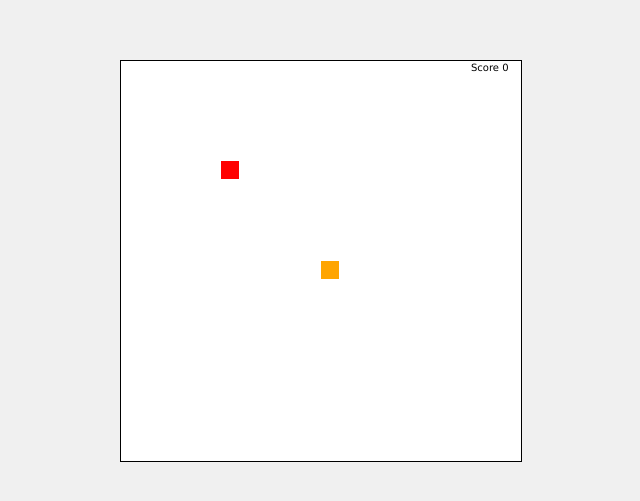
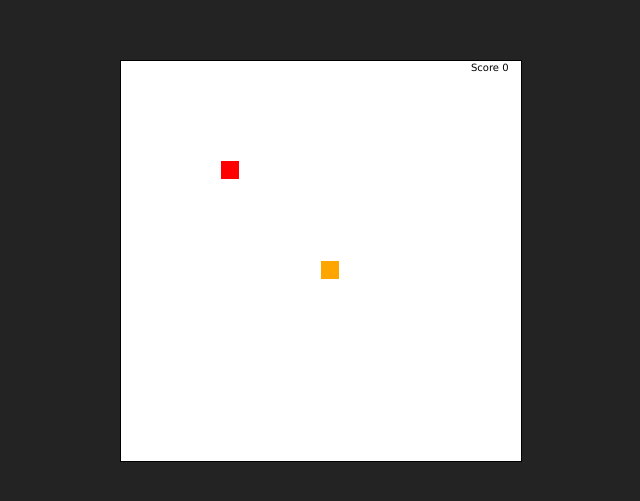
Before and after one commit to xCoja/SnakeGame, a plain HTML site: page snake game/index.html in a window 1280 px wide. Shown: the part 139-640 px from the top of the page, without its empty margins (319-959 px from the left). Drawn offline with Linux system fonts and the light colour scheme.

Commit message:
Add files via upload

```diff
--- a/snake game/style.css
+++ b/snake game/style.css
@@ -3,7 +3,7 @@ body {
     justify-content: center;
     align-items: center;
     height: 100vh;
-    background-color: #f0f0f0;
+    background-color: #242323;
     margin: 0;
 }
 
```
